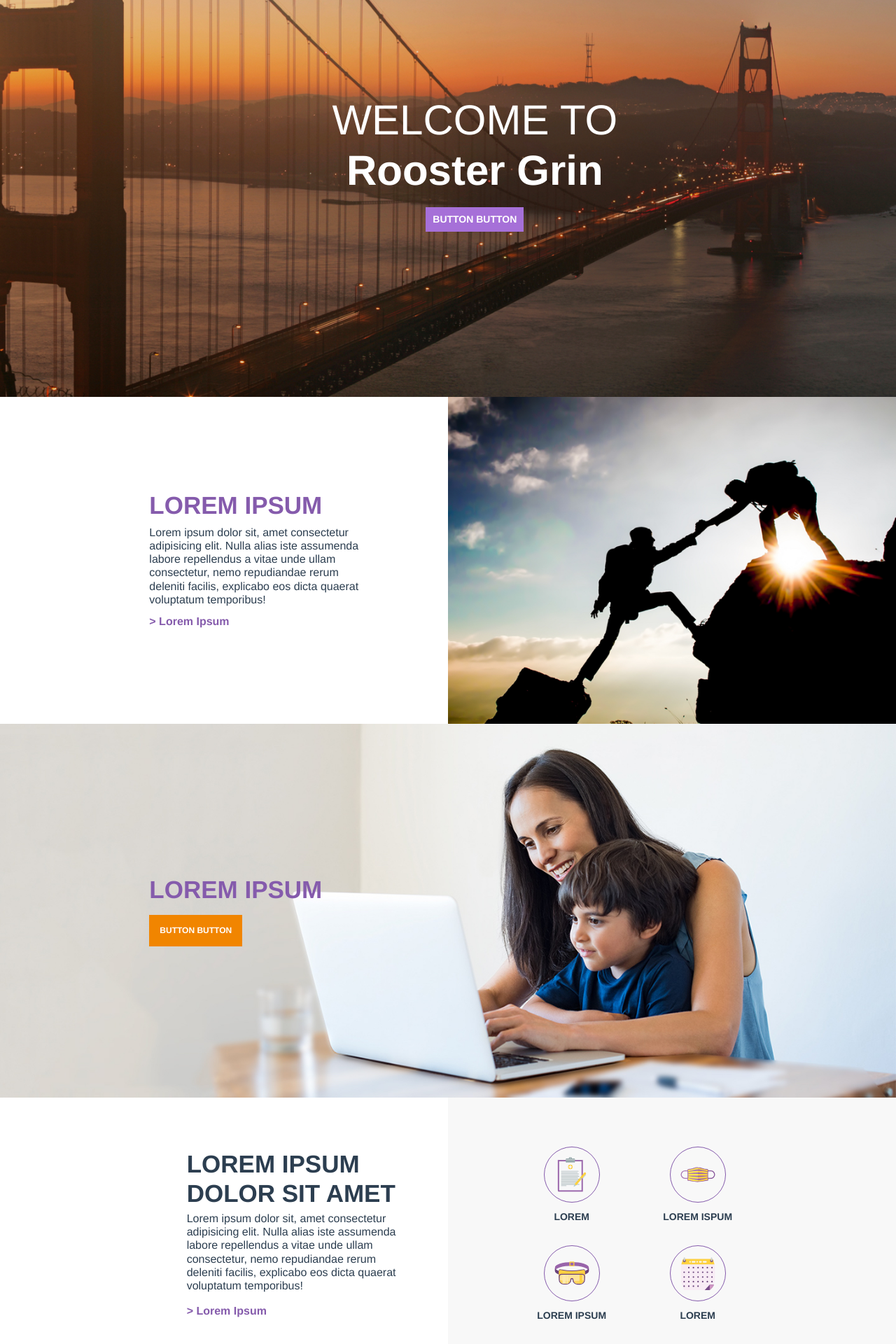
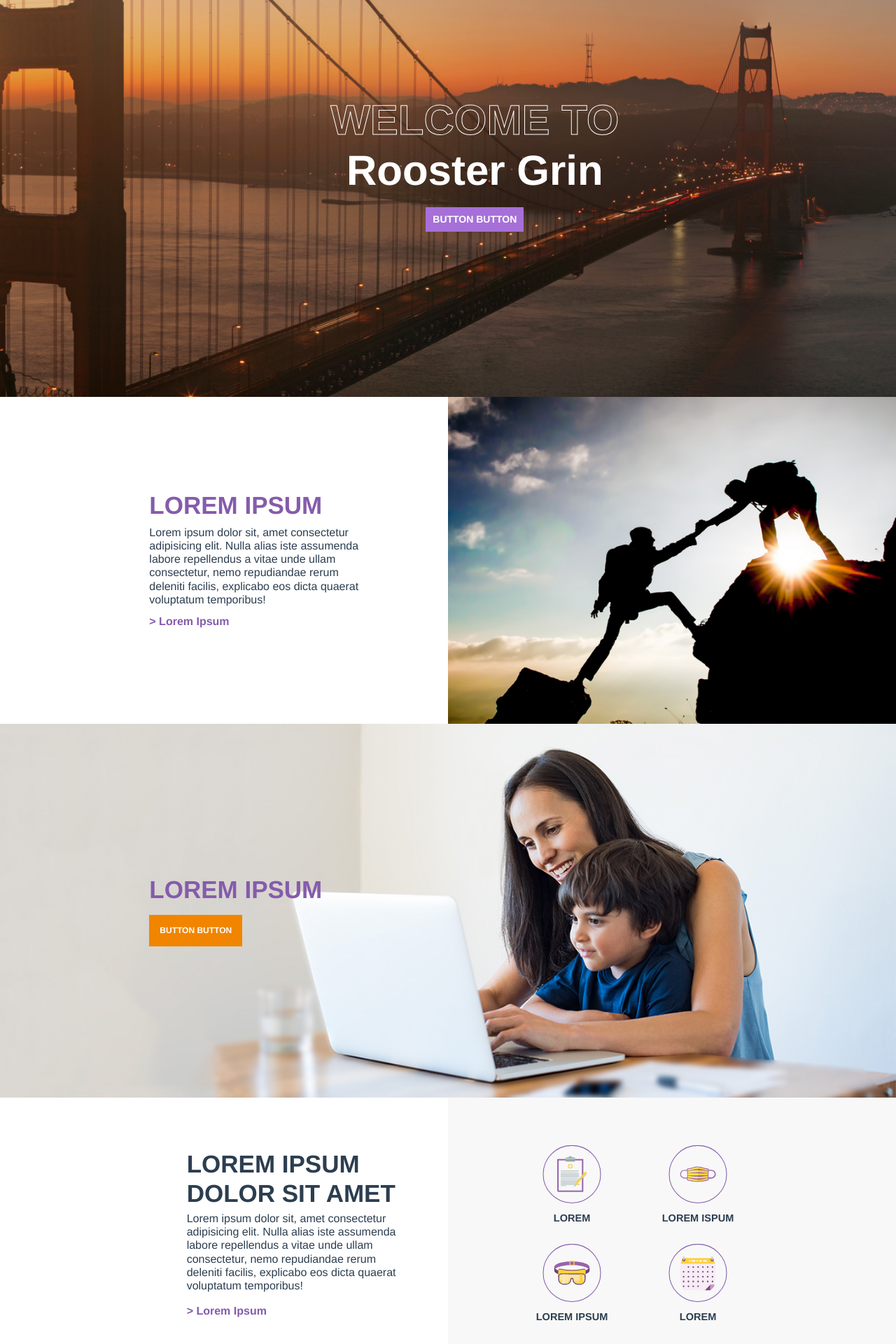
Before and after one commit to matt-violet/roostergrin-test, a Vue app: page / in a window 1280 px wide. Shown: the part 100-2020 px from the top of the page at 70% size. Built offline with nearby package versions, Linux system fonts and the light colour scheme.

Commit message:
Add animations

```diff
--- a/public/index.html
+++ b/public/index.html
@@ -6,6 +6,7 @@
     <meta name="viewport" content="width=device-width, initial-scale=1, shrink-to-fit=no">
     <link rel="icon" href="<%= BASE_URL %>favicon.ico">
     <link rel="stylesheet" href="https://stackpath.bootstrapcdn.com/bootstrap/4.5.0/css/bootstrap.min.css" integrity="sha384-9aIt2nRpC12Uk9gS9baDl411NQApFmC26EwAOH8WgZl5MYYxFfc+NcPb1dKGj7Sk" crossorigin="anonymous">
+    <link rel="stylesheet" href="https://cdnjs.cloudflare.com/ajax/libs/animate.css/4.0.0/animate.min.css"/>
     <title><%= htmlWebpackPlugin.options.title %></title>
   </head>
   <body>
--- a/src/App.vue
+++ b/src/App.vue
@@ -32,7 +32,7 @@ export default {
   },
   methods: {
     handleLinkClick(url) {
-      url ? window.open(url, '_blank') : alert('Oops, there\'s nowhere to go for this right now 😕');
+      url ? window.open(url, '_blank') : alert('There doesn\'t seem to be anyhere else to go. Looks like you\'re stuck here... 🤓');
     }
   }
 }
@@ -53,4 +53,10 @@ html {
   color: #2c3e50;
   overflow: hidden;
 }
+button {
+  transition: .5s !important;
+}
+button:hover {
+  box-shadow: 5px 5px 10px black !important;
+}
 </style>
--- a/src/components/Home.vue
+++ b/src/components/Home.vue
@@ -6,7 +6,7 @@
       @click="$emit('visitLink', false)"
     >
     <div class="row align-items-center">
-      <div class="overlay col-7 offset-3">
+      <div class="overlay col-7 offset-3 animate__animated animate__fadeIn animate__slower">
         <h1 class="line-1">
           WELCOME TO
         </h1>
@@ -40,6 +40,10 @@ export default {
 .logo {
   position: absolute;
   margin-top: 25px;
+  transition: .5s;
+}
+.logo:hover {
+  transform: scale(1.1);
 }
 .logo:hover {
   cursor: pointer;
@@ -52,7 +56,11 @@ export default {
 }
 .line-1 {
   margin: 0;
-  font-weight: 200;
+  font-weight: 900;
+  color: transparent;
+  -webkit-text-stroke-width: 1px;
+  -webkit-text-stroke-color: white;
+
 }
 .line-2 {
   font-weight: 600;
@@ -67,7 +75,7 @@ export default {
   margin-top: 8px;
   border-radius: 0;
   padding: 10px;
-}
+ }
 /* -------------------------------- MEDIA QUERIES -------------------------------- */
 @media (max-width: 576px) {
   .line-1, .line-2 {
--- a/src/components/RowFive.vue
+++ b/src/components/RowFive.vue
@@ -92,13 +92,18 @@ img {
   align-items: center;
 }
 .carousel-control-prev {
+  transition: .5s;
   margin-left: -30px;
 }
 .carousel-control-next {
+  transition: .5s;
   margin-right: -30px;
 }
 .carousel-indicators {
   margin: 30px 0 0 0;
+}
+.carousel-control-next:hover, .carousel-control-prev:hover, .arrow {
+  transform: scale(1.3);
 }
 li {
   width: 5px;
--- a/src/components/RowThree.vue
+++ b/src/components/RowThree.vue
@@ -12,21 +12,21 @@
       <div class="right col-12 col-sm-6 no-gutters">
         <div class="col-12 col-lg-10 offset-lg-0">
           <div class="top-icons">
-            <div class="icon-container">
+            <div class="icon-container animate__animated animate__pulse animate__slower animate__infinite">
               <img class="icon" src="../../assets/home-expertise.svg">
               <p class="icon-text">LOREM</p>
             </div>
-            <div class="icon-container">
+            <div class="icon-container animate__animated animate__pulse animate__slower animate__infinite">
               <img class="icon" src="../../assets/home-hygiene.svg">
               <p class="icon-text">LOREM ISPUM</p>
             </div>
           </div>
           <div class="bottom-icons">
-            <div class="icon-container">
+            <div class="icon-container animate__animated animate__pulse animate__slower animate__infinite">
               <img class="icon" src="../../assets/home-lab.svg">
               <p class="icon-text">LOREM IPSUM</p>
             </div>
-            <div class="icon-container">
+            <div class="icon-container animate__animated animate__pulse animate__slower animate__infinite">
               <img class="icon" src="../../assets/home-retention.svg">
               <p class="icon-text">LOREM</p>
             </div>
```
